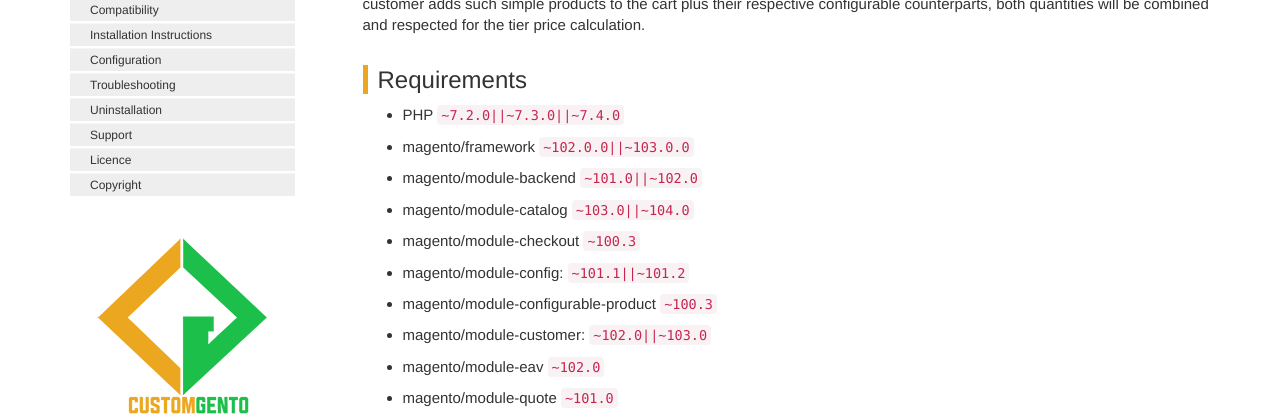
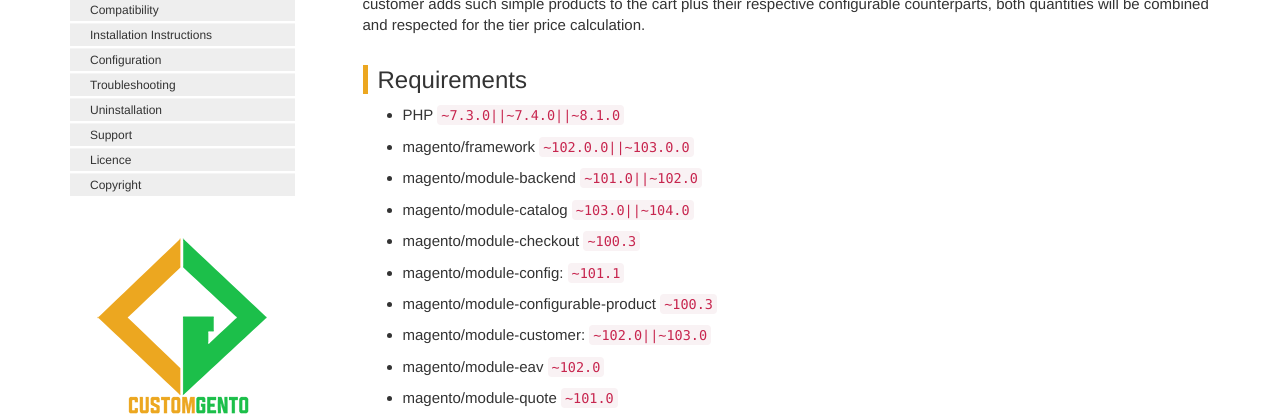
Before and after one commit to customgento/docs, a Jekyll site: the page built from pages/tier-prices-for-configurable-products-m2.md, in a window 1280 px wide and 900 px high, scrolled down 2540 px. Shown: the part 153-569 px from the top of the window. Built offline with Jekyll 4.4.1, drawn with Linux system fonts in a browser that asks for light colours; comment, search, counter and statistics services are not loaded; some of the changed text lies outside the part shown.

```diff
--- a/pages/tier-prices-for-configurable-products-m2.md
+++ b/pages/tier-prices-for-configurable-products-m2.md
@@ -41,12 +41,12 @@ In this case, you get the green ones for 18 USD each and the orange ones for 16
 Given your simple products, which are assigned to configurable products, are also visible in the catalog individually: If the customer adds such simple products to the cart plus their respective configurable counterparts, both quantities will be combined and respected for the tier price calculation.
 
 ## Requirements
-- PHP `~7.2.0||~7.3.0||~7.4.0`
+- PHP `~7.3.0||~7.4.0||~8.1.0`
 - magento/framework `~102.0.0||~103.0.0`
 - magento/module-backend `~101.0||~102.0`
 - magento/module-catalog `~103.0||~104.0`
 - magento/module-checkout `~100.3`
-- magento/module-config: `~101.1||~101.2`
+- magento/module-config: `~101.1`
 - magento/module-configurable-product `~100.3`
 - magento/module-customer: `~102.0||~103.0`
 - magento/module-eav `~102.0`
```
Also changed, not shown: other parts of pages/tier-prices-for-configurable-products-m2.md (+1 -1 lines).
